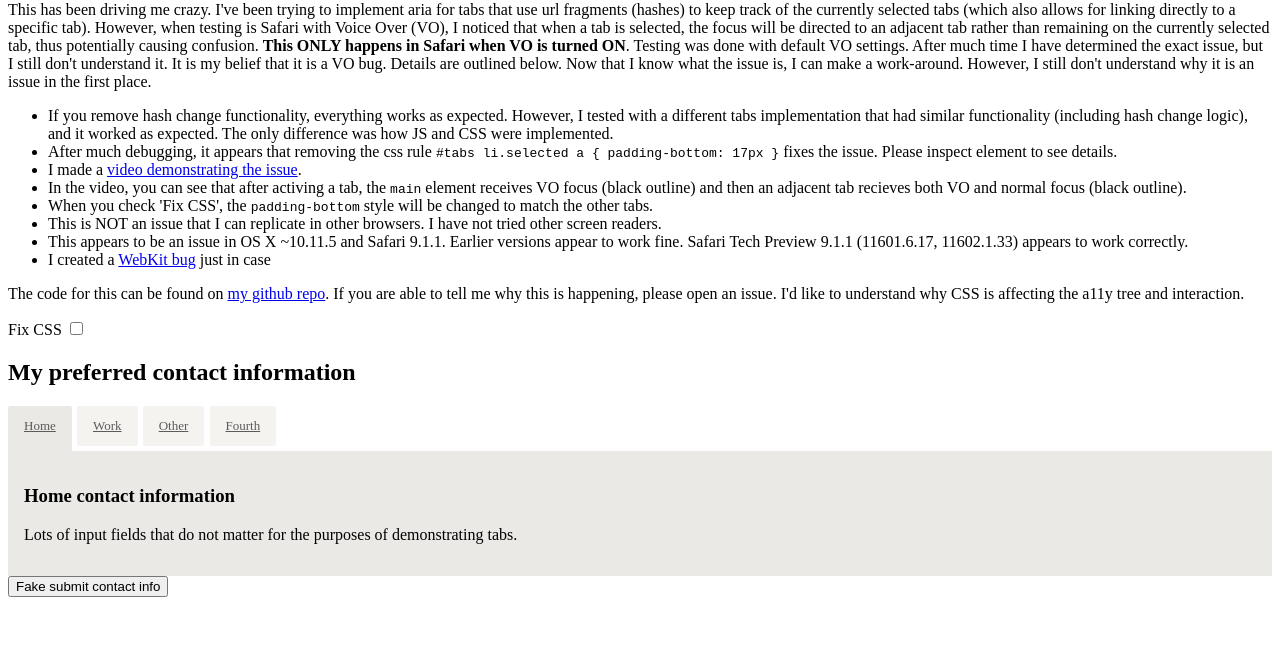
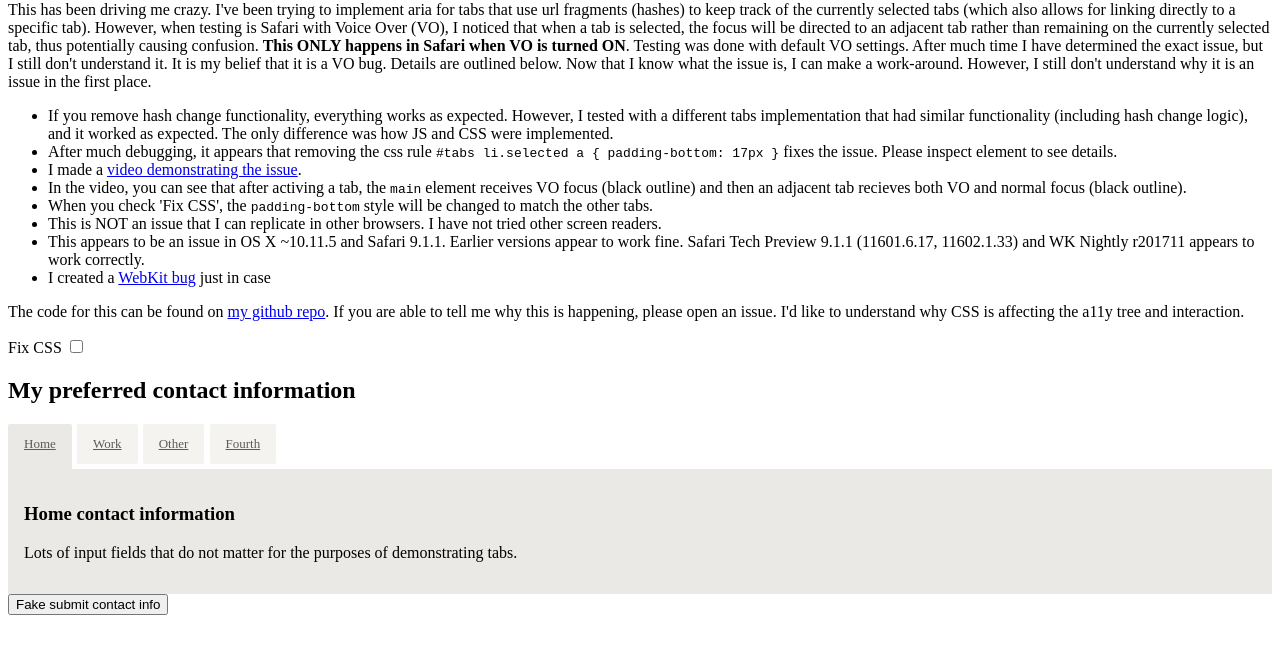
Before and after one commit to mfairchild365/aria-tabs-vo-bug, a plain HTML site: page index.html in a window 1280 px wide. Shown: the part 79-732 px from the top of the page. Drawn offline with nearby package versions, Linux system fonts and the light colour scheme.

Commit message:
update about WK nightly

```diff
--- a/index.html
+++ b/index.html
@@ -366,7 +366,7 @@ $(function(){
             <li>In the video, you can see that after activing a tab, the <code>main</code> element receives VO focus (black outline) and then an adjacent tab recieves both VO and normal focus (black outline).</li>
             <li>When you check 'Fix CSS', the <code>padding-bottom</code> style will be changed to match the other tabs.</li>
             <li>This is NOT an issue that I can replicate in other browsers. I have not tried other screen readers.</li>
-            <li>This appears to be an issue in OS X ~10.11.5 and Safari 9.1.1. Earlier versions appear to work fine. Safari Tech Preview 9.1.1 (11601.6.17, 11602.1.33) appears to work correctly.</li>
+            <li>This appears to be an issue in OS X ~10.11.5 and Safari 9.1.1. Earlier versions appear to work fine. Safari Tech Preview 9.1.1 (11601.6.17, 11602.1.33) and WK Nightly r201711 appears to work correctly.</li>
             <li>I created a <a href="https://bugs.webkit.org/show_bug.cgi?id=158430">WebKit bug</a> just in case</li>
         </ul>
 
```
